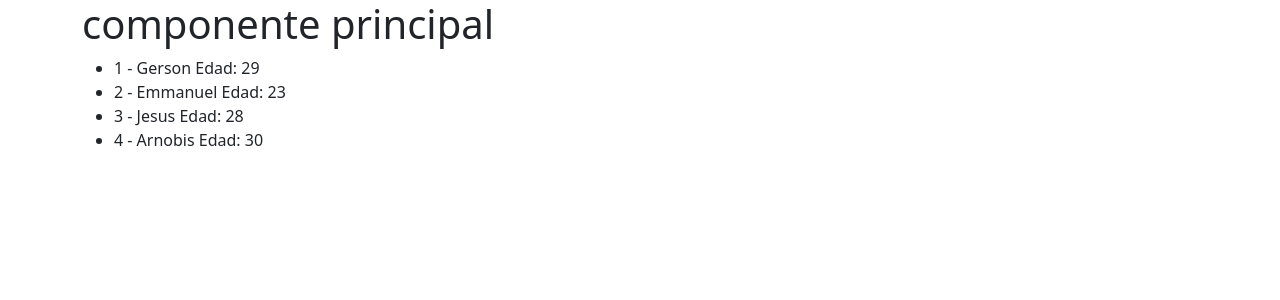
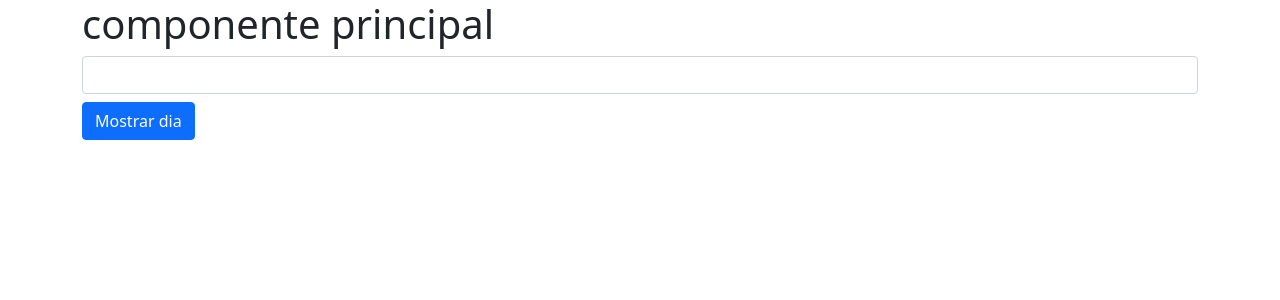
Before and after one commit to mrgerson/aprendiendo-angular-js-, an Angular app: page / in a window 1280 px wide. Shown: the top 300 px of the page. Built offline with nearby package versions, Linux system fonts and the light colour scheme.

Commit message:
componente swhitch

```diff
--- a/src/app/app.component.html
+++ b/src/app/app.component.html
@@ -10,9 +10,13 @@
   <!-- <app-contador></app-contador> -->
 
   <!-- componente muestra formulario -->
- <!--  <app-formulario></app-formulario> -->
+  <!--  <app-formulario></app-formulario> -->
 
-   <!-- componente ciclos repetitivos -->
-   <app-bucles></app-bucles>
+  <!-- componente ciclos repetitivos -->
+  <!-- <app-bucles></app-bucles> -->
+
+   <!-- componente swhitch -->
+   <app-switch></app-switch>
+
 
 </div>
--- a/src/app/app.module.ts
+++ b/src/app/app.module.ts
@@ -6,6 +6,7 @@ import { ContadorComponent } from './contador/contador.component';
 import { BotonesComponent } from './botones/botones.component';
 import { FormularioComponent } from './formulario/formulario.component';
 import { BuclesComponent } from './bucles/bucles.component';
+import { SwitchComponent } from './switch/switch.component';
 
 @NgModule({
   declarations: [
@@ -13,7 +14,8 @@ import { BuclesComponent } from './bucles/bucles.component';
     ContadorComponent,
     BotonesComponent,
     FormularioComponent,
-    BuclesComponent
+    BuclesComponent,
+    SwitchComponent
 
   ],
   imports: [
--- /dev/null
+++ b/src/app/switch/switch.component.html
@@ -0,0 +1,17 @@
+<!-- #newDay esto se la llama etiqueta de plantilla -->
+<input type="text" class="form-control" #newDay>
+
+<button class="btn btn-primary mt-2 mb-4" (click)="dia = newDay.value">
+  Mostrar dia
+</button>
+
+<div [ngSwitch]="dia" *ngIf="dia">
+  <span *ngSwitchCase="'1'">Lunes</span>
+  <span *ngSwitchCase="'2'">Martes</span>
+  <span *ngSwitchCase="'3'">Miercoles</span>
+  <span *ngSwitchCase="'4'">Jueves</span>
+  <span *ngSwitchCase="'5'">Viernes</span>
+  <span *ngSwitchCase="'6'">Sabado</span>
+  <span *ngSwitchCase="'7'">Domingo</span>
+  <span *ngSwitchDefault>Valor no valido</span>
+</div>
```
Also changed, not shown: src/app/switch/switch.component.ts (added, +13 -0 lines), src/app/switch/switch.component.css (added), 1 other file (tests, documents, lock files or other folders).
